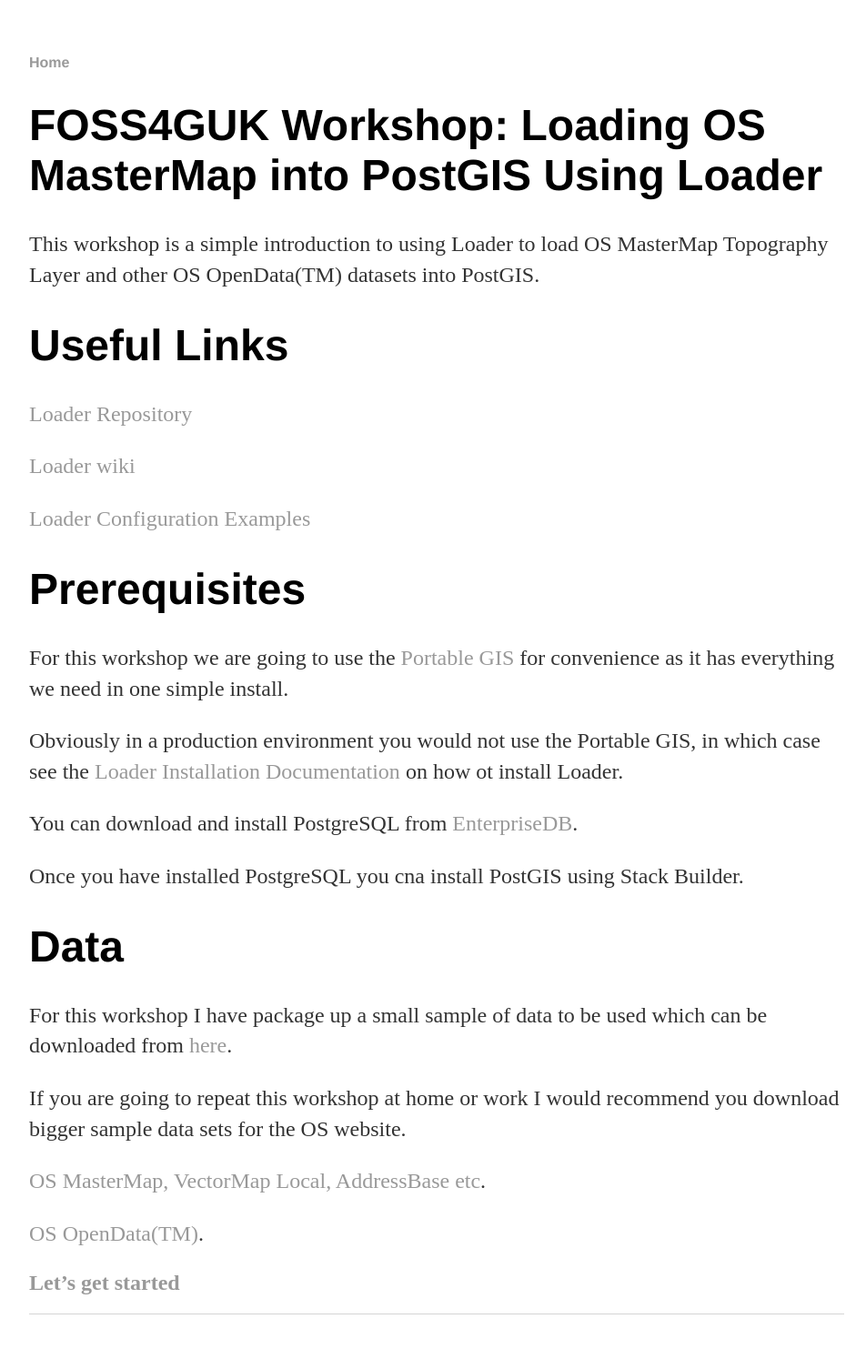
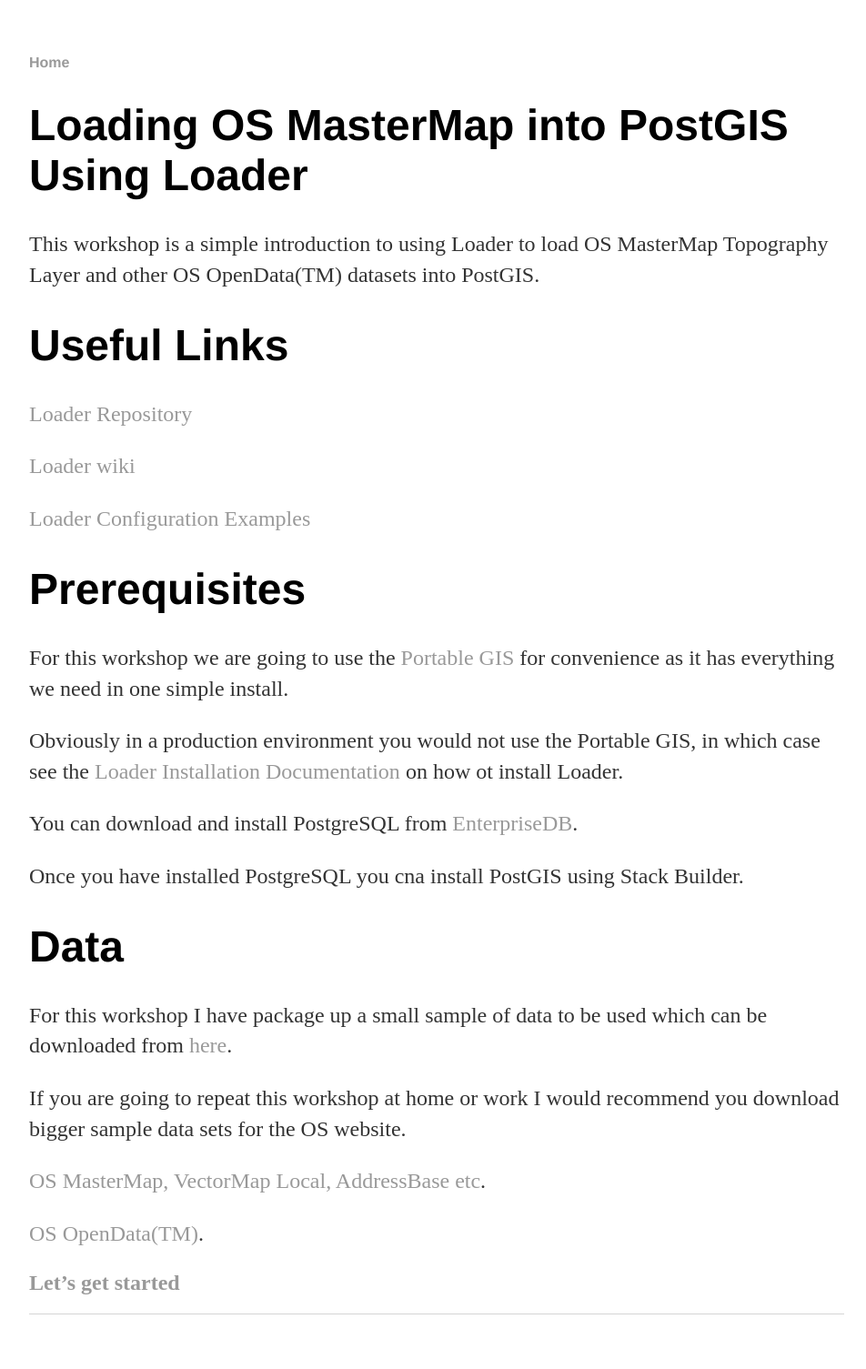
Before and after one commit to walkermatt/aileenh.github.io, a Jekyll site: the page built from usingloader.md, in a window 1280 px wide. Shown: the whole page at 91% size, without its empty margins (160-1112 px from the left). Built offline with Jekyll 4.4.1, drawn with Linux system fonts in a browser that asks for light colours.

Commit message:
Update usingloader.md

```diff
--- a/usingloader.md
+++ b/usingloader.md
@@ -3,7 +3,7 @@
 title: Using Loader
 ---
 
-# FOSS4GUK Workshop: Loading OS MasterMap into PostGIS Using Loader #
+# Loading OS MasterMap into PostGIS Using Loader #
 This workshop is a simple introduction to using Loader to load OS MasterMap Topography Layer and other OS OpenData(TM) datasets into PostGIS.
 
 # Useful Links #
```
